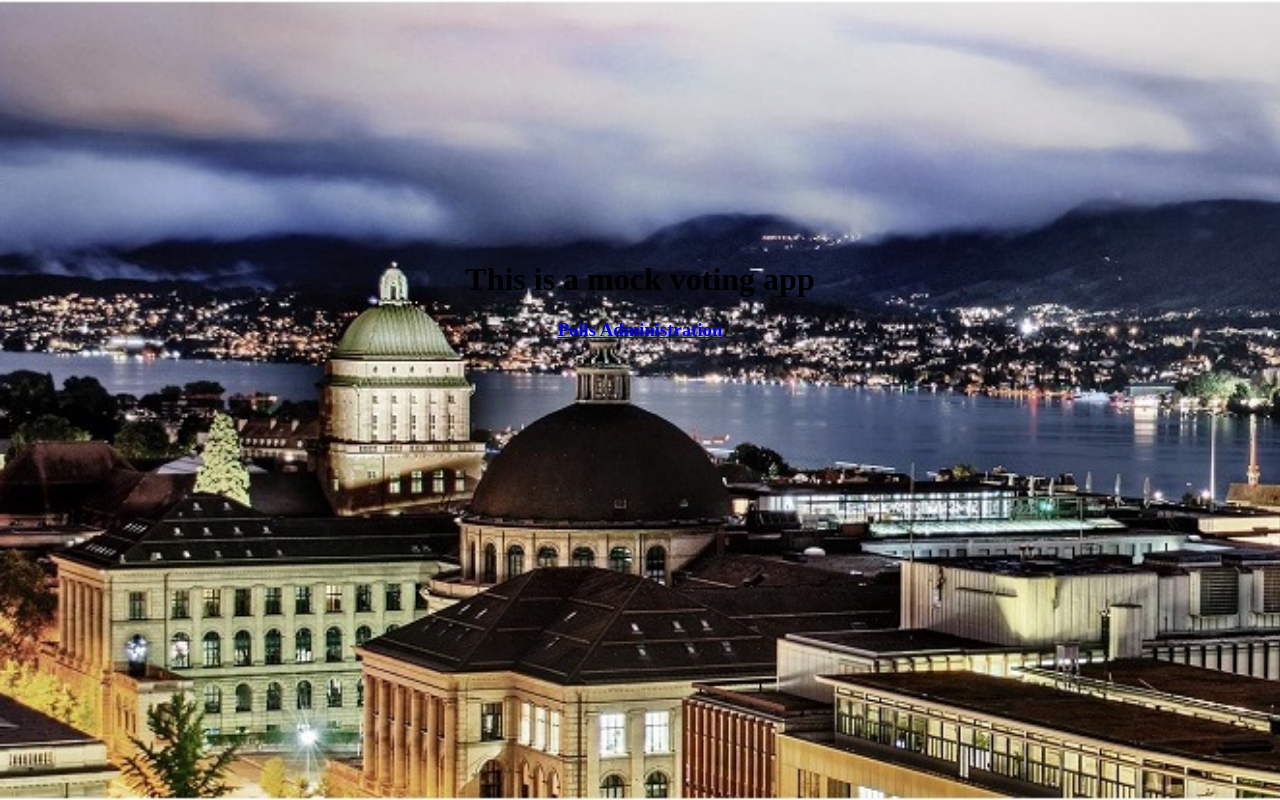
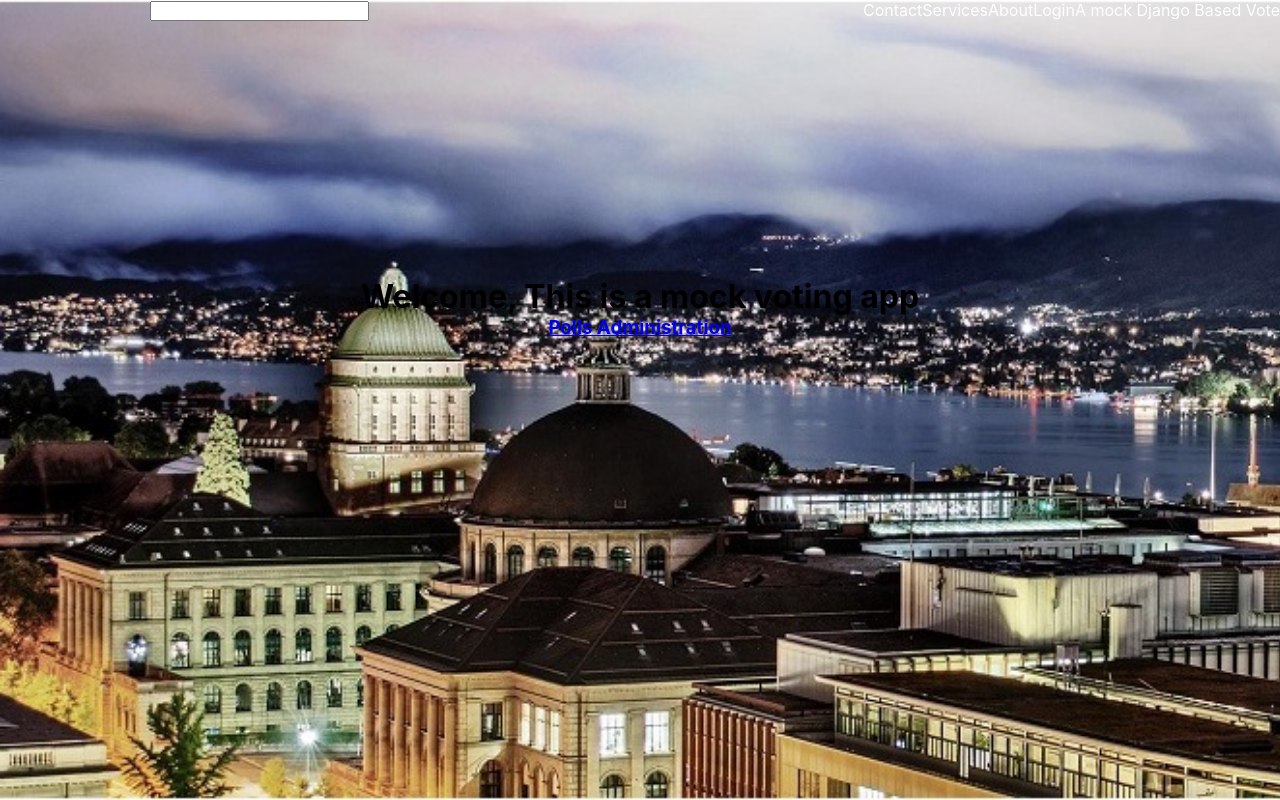
Before and after one commit to roccijocci/evote, a Django app: template polls/templates/admin/index.html in a window 1280 px wide. Run offline with Django 3.2, Linux system fonts and the light colour scheme; the template is opened without the code that fills it, so the values that code supplies are empty.

Commit message:
Redesign
working on the UI Chane\d

```diff
--- a/polls/templates/admin/base_site.html
+++ b/polls/templates/admin/base_site.html
@@ -3,6 +3,39 @@
 	<a href="{% url 'admin:index' %}">Polls Administration</a>
 </h1> -->
 <style>
+	*{
+		margin: 0;
+		padding: 0;
+		font-family: -apple-system, BlinkMacSystemFont, 'Segoe UI', Roboto, Oxygen, Ubuntu, Cantarell, 'Open Sans', 'Helvetica Neue', sans-serif;
+		box-sizing: border-box;
+		-moz-box-sizing: border-box;
+		-o-box-sizing: border-box;
+		-ms-box-sizing: border-box;
+		-webkit-box-sizing: border-box;
+	}
+	nav ul li a{
+		color: #fff;
+		text-decoration: none;
+	}
+	nav ul {
+		background: inherit;
+	}
+	nav ul > li {
+		padding : 15px;
+		display: inline;
+		transition: all .3s ease;
+		margin-left: -5px;
+	}
+	nav ul > li :not(:last-of-type):hover{
+		background-color: #222;
+	}
+	nav ul >li :last-of-type {
+		float: right;
+	}
+	nav ul  > li:last-of-type a .fa{
+		font-size: 21px;
+	}
+
 	h1{
 		text-align: center;
 		padding-top: 20%;
@@ -11,11 +44,22 @@
 		text-align: center;
 	}
 </style>
+<nav>
+	<ul>
+		<li> <a href="#"> A mock Django Based Vote </a></li>
+		<li> <a href="#">Login	 </a></li>
+		<li><a href="#"> About   </a></li>
+		<li><a href="#">Services </a></li>
+		<li><a href="#"> Contact </a></li>
+		<li><a href=""><i class="fa fa-bars"></i>	</a></li>
+		<input type="search" name="#" id="#">
+	</ul>
+</nav>
 <body>
-	<h1>This is a mock voting app</h1>
+	<h1>Welcome, This is a mock voting app</h1>
 	<link rel="stylesheet" href="../../static/polls/style.css">
 	<h3 id = "site-name">
-		<a href="../polls">Polls Administration </a>
+		<a href="../../polls">Polls Administration </a>
 	</h3>
 </body>
 {% endblock %}
```
